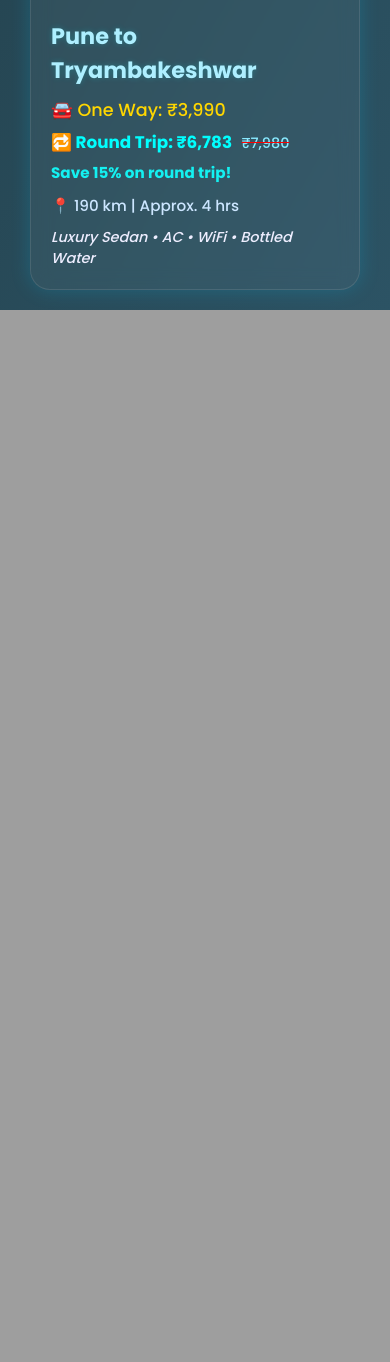
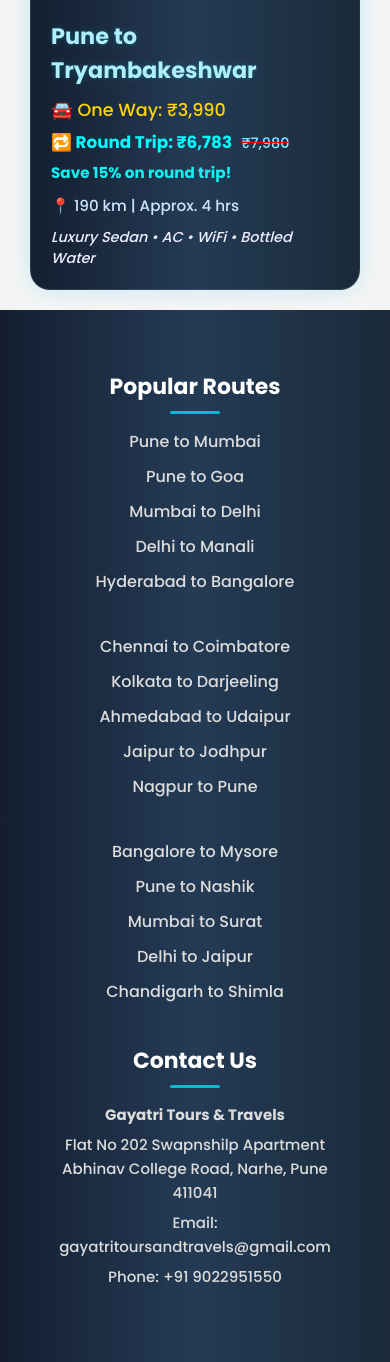
Before and after one commit to adi1723/GayatriToursAndTravals, a Flask app: page /client/packages in a window 390 px wide; the page is wider, and only the part inside the window is pictured. Shown: the part 2945-4307 px from the top of that part. Before the commit the page ends 3255 px from the top of that part, so only its background shows below. Run offline with Flask 3, Linux system fonts and the light colour scheme.

```diff
--- a/app.py
+++ b/app.py
@@ -186,7 +186,11 @@ def client_packages():
         client = Client.query.filter_by(email=session['client_email']).first()
         if client:
             client_name = client.first_name
+        print(f"client_name: {client_name}")
+    else:
+        print("No client_email in session")
     return render_template('client/client_packages.html', client_name=client_name)
+
 
 
 @app.route('/client/vehicles')
--- a/templates/client/client_packages.html
+++ b/templates/client/client_packages.html
@@ -6,8 +6,9 @@
   <title>Luxury Cab Packages from Pune</title>
   <link href="https://fonts.googleapis.com/css2?family=Poppins:wght@300;500;700&display=swap" rel="stylesheet">
   <style>
-    /* Global Reset and Base */
-* {
+   @import url('https://fonts.googleapis.com/css2?family=Roboto:wght@400;700&display=swap');
+
+    * {
   margin: 0;
   padding: 0;
   box-sizing: border-box;
@@ -18,6 +19,8 @@ body {
   background-color: #f4f4f4;
   color: #333;
 }
+
+
 
 /* Top Bar */
 /* Reset some defaults */
@@ -119,6 +122,7 @@ body {
   margin-top: 2px;
 }
 
+
 /* Nav Links */
 .nav-links {
   list-style: none;
@@ -128,21 +132,20 @@ body {
 .nav-links li a {
   color: #ffffff;
   text-decoration: none;
-  font-size: 10px;
+  font-size: 25px;
   font-weight: 500;
-  padding: 6px 5px;
+  padding: 6px 20px;
   transition: background 0.3s ease;
 }
 
 .nav-links li a:hover {
   color: #243b55;
-  background-color: #243b55;
+  background-color: #549cef;
 }
-
     body {
       margin: 0;
       padding: 0;
-      background: linear-gradient(120deg, #0f2027, #203a43, #2c5364);
+      background: #f4f4f4;
       font-family: 'Poppins', sans-serif;
       color: #fff;
       overflow-x: hidden;
@@ -173,7 +176,7 @@ body {
 
     .card {
       backdrop-filter: blur(10px);
-      background: rgba(255, 255, 255, 0.05);
+      background: linear-gradient(to right, #141e30, #243b55, #1a2a3a);
       border: 1px solid rgba(255, 255, 255, 0.1);
       border-radius: 20px;
       overflow: hidden;
@@ -297,6 +300,146 @@ body {
         align-items: center;
       }
     }
+
+
+/* Footer */
+.footer-modern {
+  background: linear-gradient(to right, #141e30, #243b55, #1a2a3a);
+  padding: 60px 40px;
+  display: flex;
+  justify-content: space-between;
+  flex-wrap: wrap;
+  gap: 50px;
+  color: #ffffff;
+  animation: fadeUp 1s ease-in-out forwards;
+  opacity: 0;
+  transform: translateY(30px);
+}
+
+.footer-section {
+  flex: 1 1 300px;
+  min-width: 250px;
+}
+
+.footer-section h3 {
+  font-size: 22px;
+  margin-bottom: 15px;
+  color: #ffffff;
+  position: relative;
+}
+
+.footer-section h3::after {
+  content: '';
+  display: block;
+  width: 50px;
+  height: 3px;
+  background-color: #00bcd4;
+  margin-top: 8px;
+  border-radius: 2px;
+}
+
+.route-columns {
+  display: flex;
+  flex-wrap: wrap;
+  gap: 30px;
+}
+
+.route-columns ul {
+  list-style: none;
+  padding: 0;
+  min-width: 160px;
+}
+
+.route-columns ul li {
+  margin-bottom: 10px;
+}
+
+.route-columns ul li a {
+  color: #dcdcdc;
+  text-decoration: none;
+  transition: color 0.3s ease;
+}
+
+.route-columns ul li a:hover {
+  color: #00bcd4;
+}
+
+.footer-section p,
+.footer-section p a {
+  margin: 6px 0;
+  line-height: 1.6;
+  font-size: 15px;
+  color: #dcdcdc;
+  text-decoration: none;
+}
+
+.footer-section p a:hover {
+  color: #00bcd4;
+}
+
+
+
+/* Animation */
+@keyframes fadeUp {
+  to {
+    opacity: 1;
+    transform: translateY(0);
+  }
+}
+
+/* Responsive */
+@media (max-width: 768px) {
+  .footer-modern {
+    flex-direction: column;
+    text-align: center;
+    gap: 30px;
+  }
+
+  .route-columns {
+    justify-content: center;
+  }
+
+  .footer-section h3::after {
+    margin-left: auto;
+    margin-right: auto;
+  }
+}
+/* Square Map Section */
+.footer-section.map-section {
+  flex: 1 1 300px;
+  min-width: 250px;
+  text-align: center;
+}
+
+#footer-map {
+  width: 100%;
+  height: 300px; /* fixed height */
+  max-width: 300px; /* makes it square */
+  margin: 0 auto;
+  border-radius: 12px;
+  overflow: hidden;
+  box-shadow: 0 0 10px rgba(0, 0, 0, 0.3);
+}
+.no-line::after {
+  content: none !important;
+
+}
+.no-line{
+  font-size: 22px;         /* Adjust as needed */
+  font-weight: 600;        /* Can be 700 for bolder text */
+  padding-bottom: 10px;    /* Adds space below the heading */
+  margin: 0;               /* Optional: reset margin */
+  color: #ffffff;
+}
+
+
+
+@media (max-width: 480px) {
+  #footer-map {
+    height: 250px;
+    max-width: 250px;
+  }
+}
   </style>
 </head>
 <body>
@@ -468,6 +611,75 @@ body {
   </div>
 </div>
 
+ <!-- Footer -->
+<footer class="footer-modern">
+  <div class="footer-section routes">
+    <h3>Popular Routes</h3>
+    <div class="route-columns">
+      <ul>
+        <li><a href="#">Pune to Mumbai</a></li>
+        <li><a href="#">Pune to Goa</a></li>
+        <li><a href="#">Mumbai to Delhi</a></li>
+        <li><a href="#">Delhi to Manali</a></li>
+        <li><a href="#">Hyderabad to Bangalore</a></li>
+      </ul>
+      <ul>
+        <li><a href="#">Chennai to Coimbatore</a></li>
+        <li><a href="#">Kolkata to Darjeeling</a></li>
+        <li><a href="#">Ahmedabad to Udaipur</a></li>
+        <li><a href="#">Jaipur to Jodhpur</a></li>
+        <li><a href="#">Nagpur to Pune</a></li>
+      </ul>
+      <ul>
+        <li><a href="#">Bangalore to Mysore</a></li>
+        <li><a href="#">Pune to Nashik</a></li>
+        <li><a href="#">Mumbai to Surat</a></li>
+        <li><a href="#">Delhi to Jaipur</a></li>
+        <li><a href="#">Chandigarh to Shimla</a></li>
+      </ul>
+    </div>
+  </div>
+
+  <div class="footer-section contact">
+    <h3>Contact Us</h3>
+    <p><strong>Gayatri Tours & Travels</strong></p>
+    <p>Flat No 202 Swapnshilp Apartment<br>Abhinav College Road, Narhe, Pune 411041</p>
+    <p>Email: <a href="mailto:gayatritoursandtravels@gmail.com">gayatritoursandtravels@gmail.com</a></p>
+    <p>Phone: <a href="tel:+919022951550">+91 9022951550</a></p>
+  </div>
+
+  <div class="footer-section map-section">
+  <h4 class="no-line">📍 Our Location</h4>
+    <div id="footer-map"></div>
+  </div>
+</footer>
+
+<!-- Leaflet CDN -->
+<link rel="stylesheet" href="https://unpkg.com/leaflet/dist/leaflet.css" />
+<script src="https://unpkg.com/leaflet/dist/leaflet.js"></script>
+
+<script>
+
+  const lat = 18.43954;
+  const lng = 73.82887;
+
+  const map = L.map('footer-map').setView([lat, lng], 16);
+
+  L.tileLayer('https://{s}.tile.openstreetmap.org/{z}/{x}/{y}.png', {
+    maxZoom: 19,
+    attribution: '&copy; OpenStreetMap contributors'
+  }).addTo(map);
+
+  L.marker([lat, lng]).addTo(map)
+    .bindPopup('Gayatri Tours & Travels<br>Abhinav College Road, Narhe, Pune')
+    .openPopup();
+
+  setTimeout(() => {
+    map.invalidateSize();
+  }, 200);
+</script>
+
+
 <script>
   // Fade-in carousel per card
   document.querySelectorAll(".carousel").forEach((carousel) => {
```
